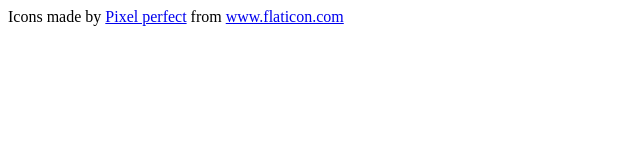
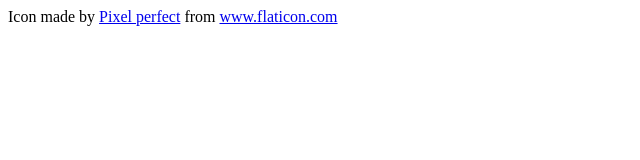
Before and after one commit to vikhyath63/freshersbatch-oct16, a plain HTML site: page assignments/menu.html in a window 1280 px wide. Shown: the full height of the page, 0-640 px from the left. Drawn offline with Linux system fonts and the light colour scheme.

Commit message:
commiting changed html asssignments

```diff
--- a/assignments/menu.html
+++ b/assignments/menu.html
@@ -1,5 +1,5 @@
 <html>
 <body>
-<div>Icons made by <a href="https://www.flaticon.com/authors/pixel-perfect" title="Pixel perfect">Pixel perfect</a> from <a href="https://www.flaticon.com/" title="Flaticon">www.flaticon.com</a></div>
+<div>Icon made by <a href="https://www.flaticon.com/authors/pixel-perfect" title="Pixel perfect">Pixel perfect</a> from <a href="https://www.flaticon.com/" title="Flaticon">www.flaticon.com</a></div>
 </body>
 </html>
```
